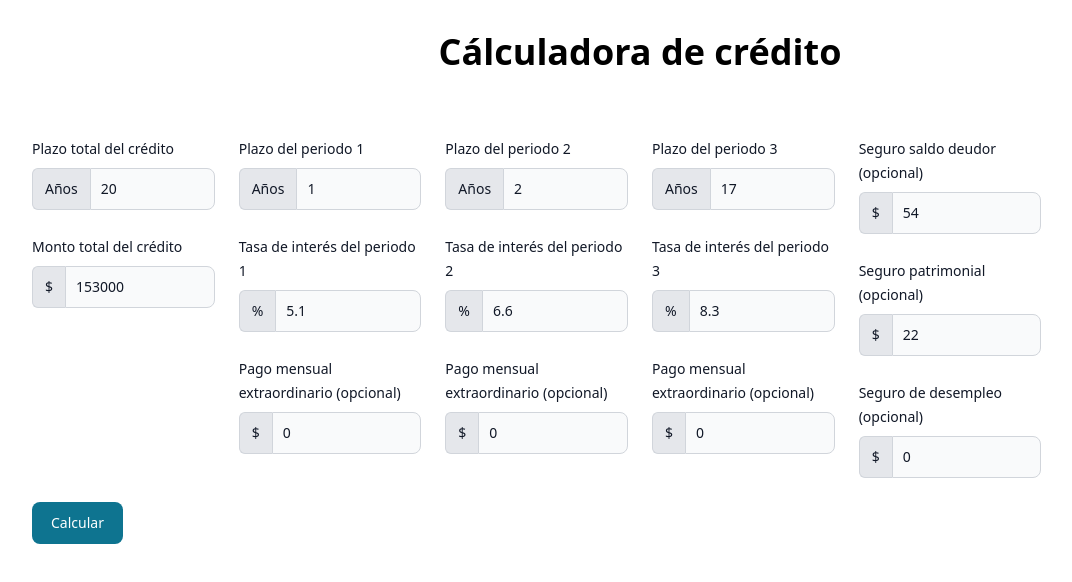
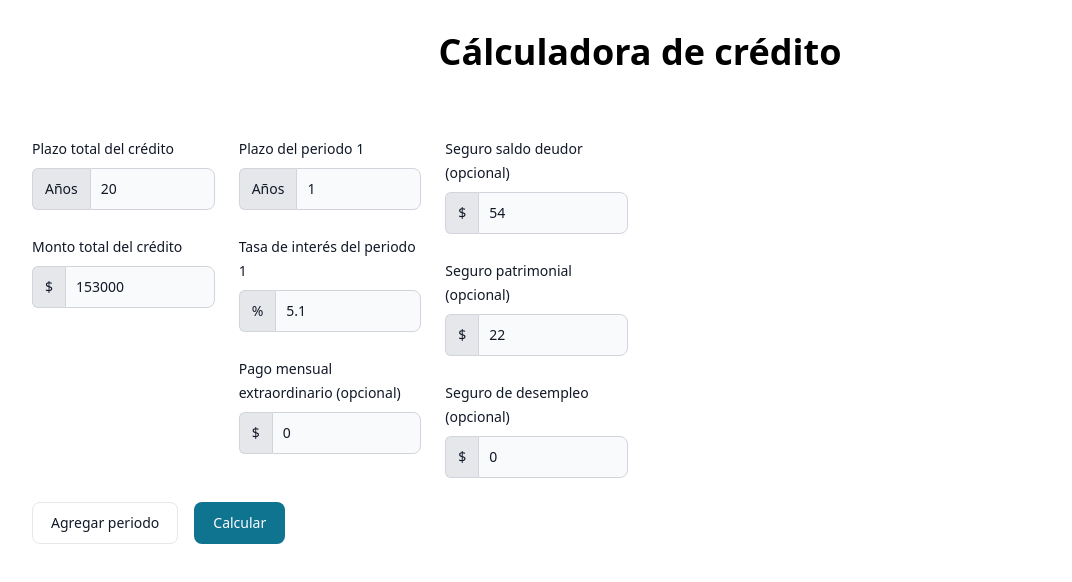
Before and after one commit to mperazac/loan-calculator, a Next.js app: page / in a window 1280 px wide. Shown: the top 582 px of the page, without its empty margins (0-1072 px from the left). Built offline with nearby package versions, Linux system fonts and the light colour scheme.

Commit message:
Add add/remove loan period functionality

```diff
--- a/pages/index.tsx
+++ b/pages/index.tsx
@@ -25,16 +25,6 @@ const Home: NextPage = () => {
           annualInterestRate: 5.1,
           extraPayment: 0,
         },
-        {
-          termInYears: 2,
-          annualInterestRate: 6.6,
-          extraPayment: 0,
-        },
-        {
-          termInYears: 17,
-          annualInterestRate: 8.3,
-          extraPayment: 0,
-        },
       ],
       lifeInsurance: 54,
       fireInsurance: 22,
@@ -51,6 +41,19 @@ const Home: NextPage = () => {
     name: 'periods',
     control,
   });
+
+  function addPeriodToLoan() {
+    append({
+      termInYears: 0,
+      annualInterestRate: 0,
+      extraPayment: 0,
+    });
+  }
+
+  function removePeriodToLoan(index: number) {
+    remove(index);
+  }
+
   const onSubmit: SubmitHandler<Loan> = data => setLoan(data);
   return (
     <>
@@ -173,6 +176,15 @@ const Home: NextPage = () => {
                   min='0'
                 />
               </div>
+              {periods.length > 1 && (
+                <Button
+                  size='xs'
+                  onClick={() => removePeriodToLoan(index)}
+                  color='failure'
+                >
+                  X
+                </Button>
+              )}
             </div>
           ))}
 
@@ -239,7 +251,12 @@ const Home: NextPage = () => {
             </div>
           </div>
         </div>
-        <Button type='submit'>Calcular</Button>
+        <div className='flex gap-4'>
+          <Button onClick={addPeriodToLoan} color='gray'>
+            Agregar periodo
+          </Button>
+          <Button type='submit'>Calcular</Button>
+        </div>
       </form>
       {loan && (
         <>
```
